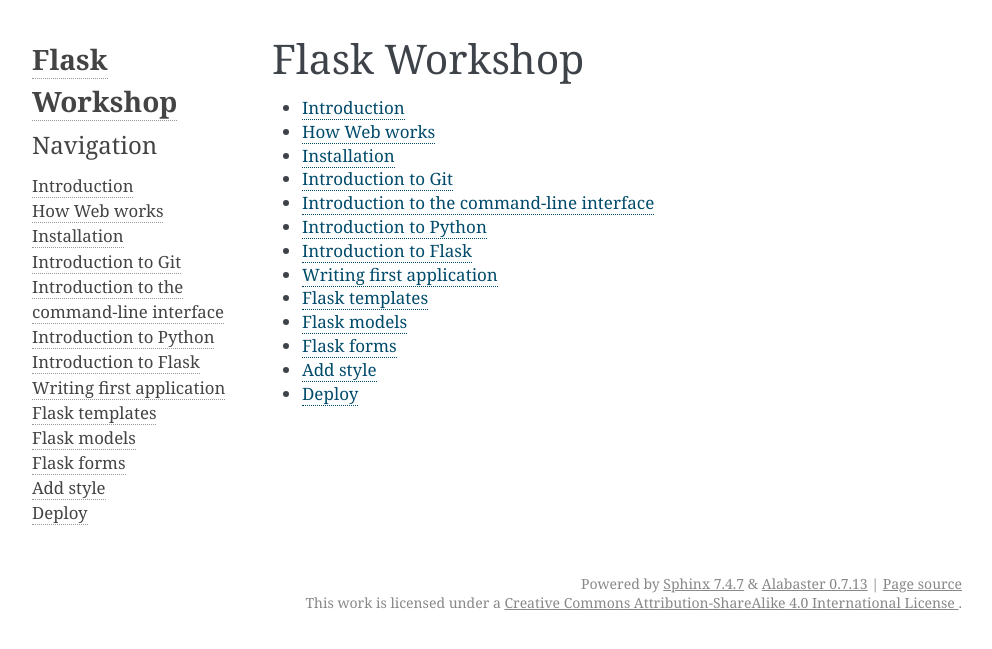
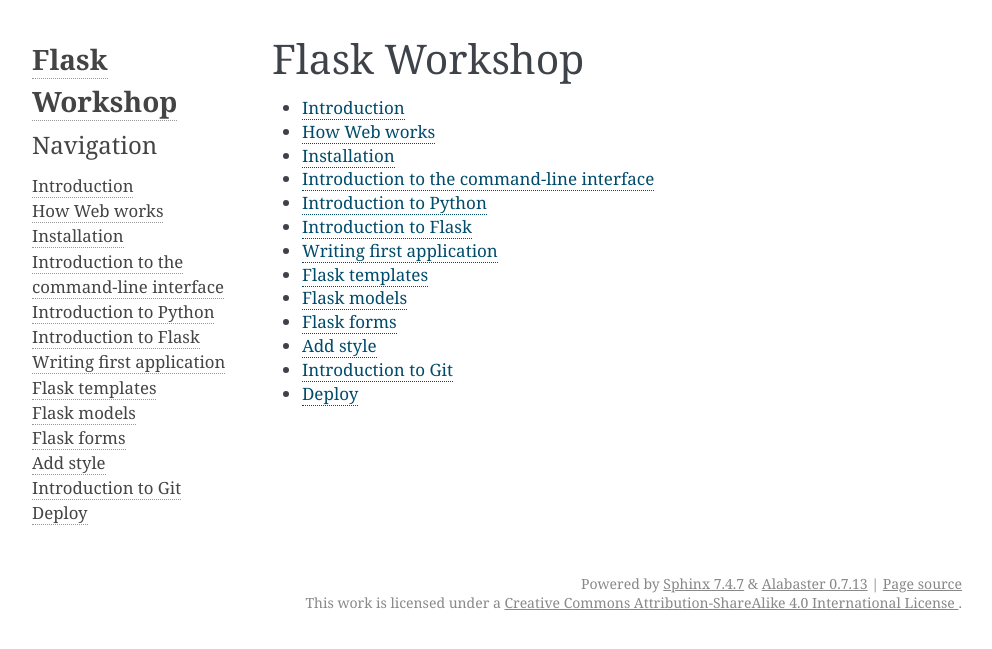
Before and after one commit to cutwater/FlaskWorkshop, a Sphinx documentation site: the page built from docs/index.rst, in a window 1280 px wide. Shown: the top 649 px of the page, without its empty margins (148-1140 px from the left). Built offline with Sphinx 7.4.7, drawn with Linux system fonts in a browser that asks for light colours; part of the change alters nothing that is shown.

```diff
--- a/docs/index.rst
+++ b/docs/index.rst
@@ -8,7 +8,6 @@ Flask Workshop
    introduction
    how-web-works
    installation
-   git-intro
    cli-intro
    python-intro
    flask-intro
@@ -17,4 +16,5 @@ Flask Workshop
    flask-models
    flask-forms
    css-bootstrap
+   git-intro
    deploy
```
